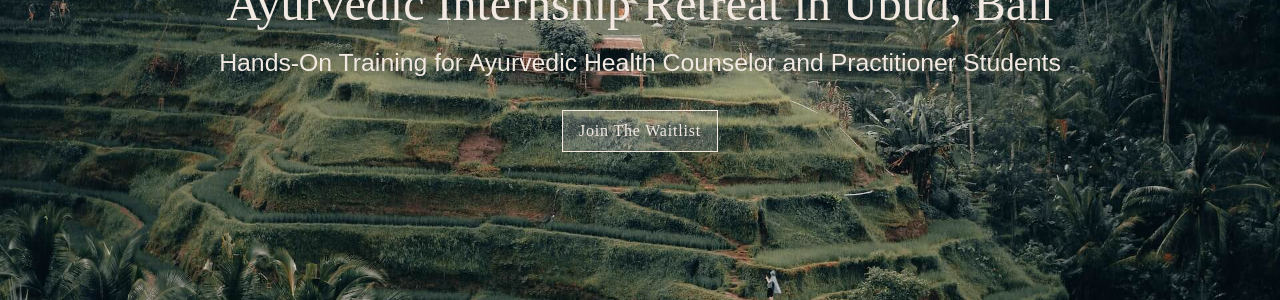
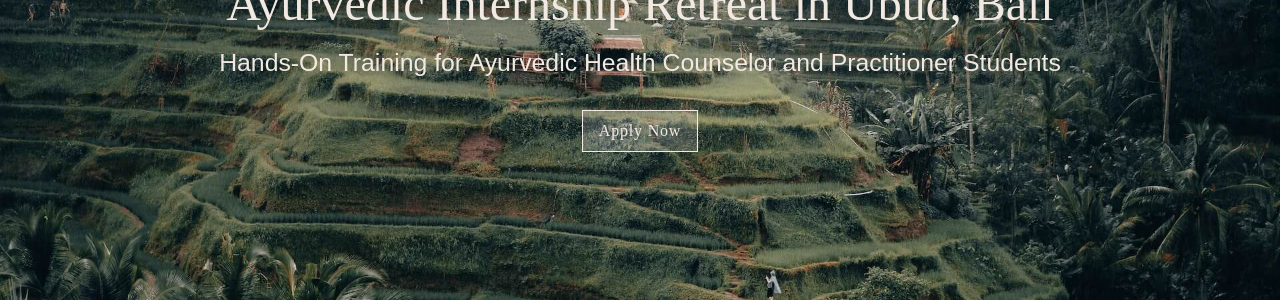
Before and after one commit to brittwoodard/ayurvedic-internship, a Jekyll site: the page built from index.html, in a window 1280 px wide. Shown: the part 339-639 px from the top of the page. Built offline with Jekyll 4.4.1, drawn with Linux system fonts in a browser that asks for light colours; some web fonts are replaced; some of the changed text lies outside the part shown.

Commit message:
apply now buttons updated

```diff
--- a/_includes/cta.html
+++ b/_includes/cta.html
@@ -2,10 +2,9 @@
     <div class="col-span-3">
         <h2 class="text-serif-md">{{page.cta.heading}}</h2>
         <p>{{page.cta.description_html}}</p>
-        <a data-formkit-toggle="1fec54076b" href="https://embodied-creative.ck.page/1fec54076b" class="button md:hidden" href="{{page.cta.button.url}}">{{page.cta.button.text}}</a>
+        <a class="button md:hidden" href="{{page.cta.button.url}}">{{page.cta.button.text}}</a>
     </div>
-    <div class="hidden md:block">
-        <a data-formkit-toggle="1fec54076b" href="https://embodied-creative.ck.page/1fec54076b"
-            class="button">{{page.cta.button.text}}</a>
+    <div class="hidden md:block text-right">
+        <a href="{{page.cta.button.url}}" class="button">{{page.cta.button.text}}</a>
     </div>
 </section>
--- a/_includes/hero-banner.html
+++ b/_includes/hero-banner.html
@@ -14,7 +14,6 @@
     <div>
         <h1 class="text-serif-lg">{{page.header.title}}</h1>
         <h2 class="subtitle">{{page.header.subtitle}}</h2>
-        <a data-formkit-toggle="1fec54076b" href="https://embodied-creative.ck.page/1fec54076b"
-            class="button mt-4 join-waitlist">Join the waitlist</a>
+        <a href="{{page.header.button.url}}" class="button mt-4">{{page.header.button.text}}</a>
     </div>
 </section>
--- a/assets/css/style.css
+++ b/assets/css/style.css
@@ -519,6 +519,7 @@ input::placeholder, textarea::placeholder {
     right: 2vh;
     z-index: 9;
     padding: 0.5rem;
+    cursor: pointer;
   }
 .mobile-button span, .mobile-button-dark span {
     width: 2rem;
@@ -607,6 +608,7 @@ input::placeholder, textarea::placeholder {
   }
 .mobile-menu a:hover {
     color: var(--dark);
+    transition: 1s;
   }
 /* Typography Classes */
 .subtitle {
--- a/index.html
+++ b/index.html
@@ -4,8 +4,8 @@ header:
   title: Ayurvedic Internship Retreat in Ubud, Bali
   subtitle: Hands-On Training for Ayurvedic Health Counselor and Practitioner Students
   button:
-    text: Join the waitlist
-    url:
+    text: Apply Now
+    url: /apply.html
 brief-overview:
   featured-text: Gain practical, hands-on experience in Ayurvedic practices, focusing on one-on-one client consultations and Ayurvedic assessment methods.
   heading: Internship Retreat
@@ -79,8 +79,8 @@ cta:
   heading: Advance your career in Ayurvedic wellness
   description_html: Take a definitive step towards completing your Ayurvedic education and starting your journey as a professional. Join our waitlist today and be the first to secure your place in this life-changing Ayurvedic program.
   button:
-    text: Join the waitlist
-    url:
+    text: Apply Now
+    url: /apply.html
 seo:
   title: Ayurvedic Internship in Ubud, Bali
   description: Gain clinical experience at this Ayurvedic Internship Retreat in Ubud, Bali, designed for Ayurvedic Health Counselor and Practitioner students. This experience offers hands-on training with a focus on one-on-one client consultations and Ayurvedic assessment methods. The program, led by an experienced Ayurvedic doctor, includes in-depth exploration of diagnostic techniques, client encounter experiences, and practical clinical skills. The retreat takes place in a culturally rich environment, providing immersive learning in Ayurvedic principles, including the use of herbs, dietary practices, and yoga.
--- a/style.css
+++ b/style.css
@@ -93,6 +93,7 @@
     right: 2vh;
     z-index: 9;
     padding: 0.5rem;
+    cursor: pointer;
   }
 
   .mobile-button span, .mobile-button-dark span {
@@ -190,6 +191,7 @@
 
   .mobile-menu a:hover {
     color: var(--dark);
+    transition: 1s;
   }
 
 
```
Also changed, not shown: 5 other files.
